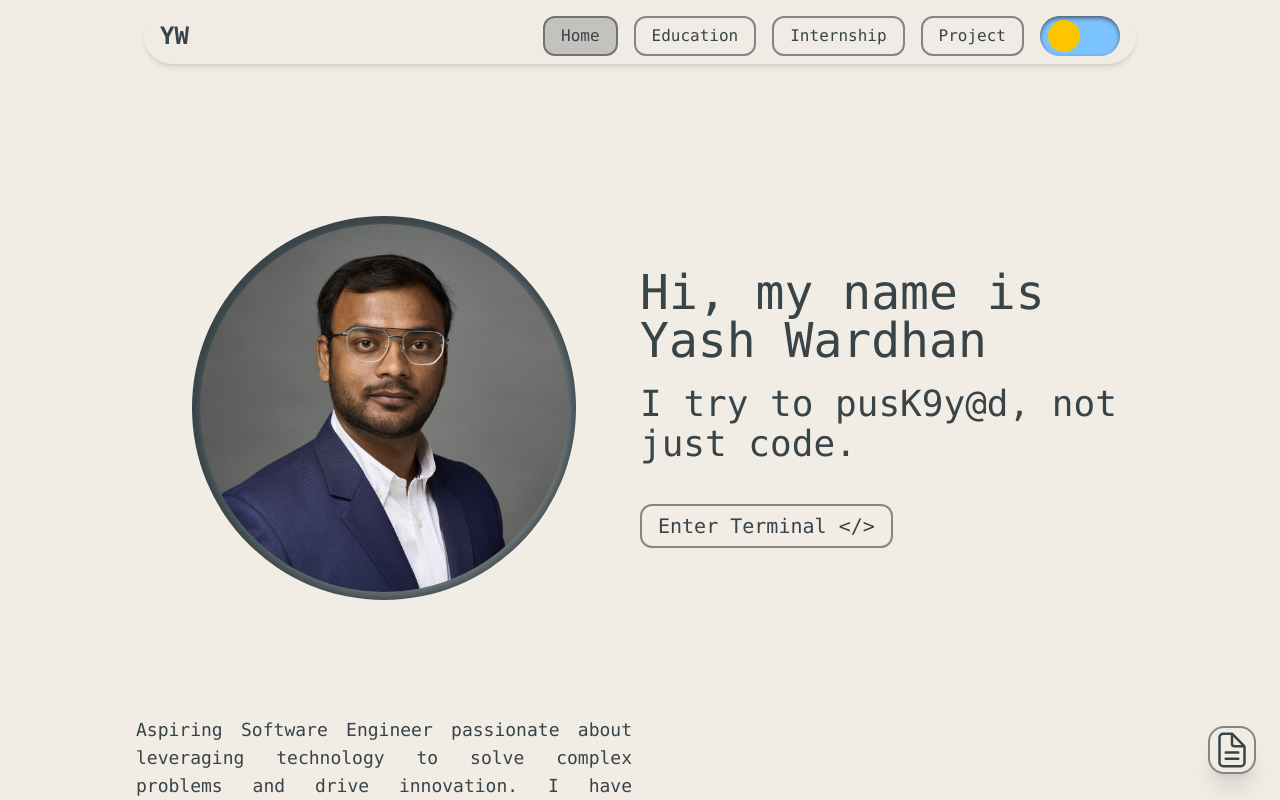
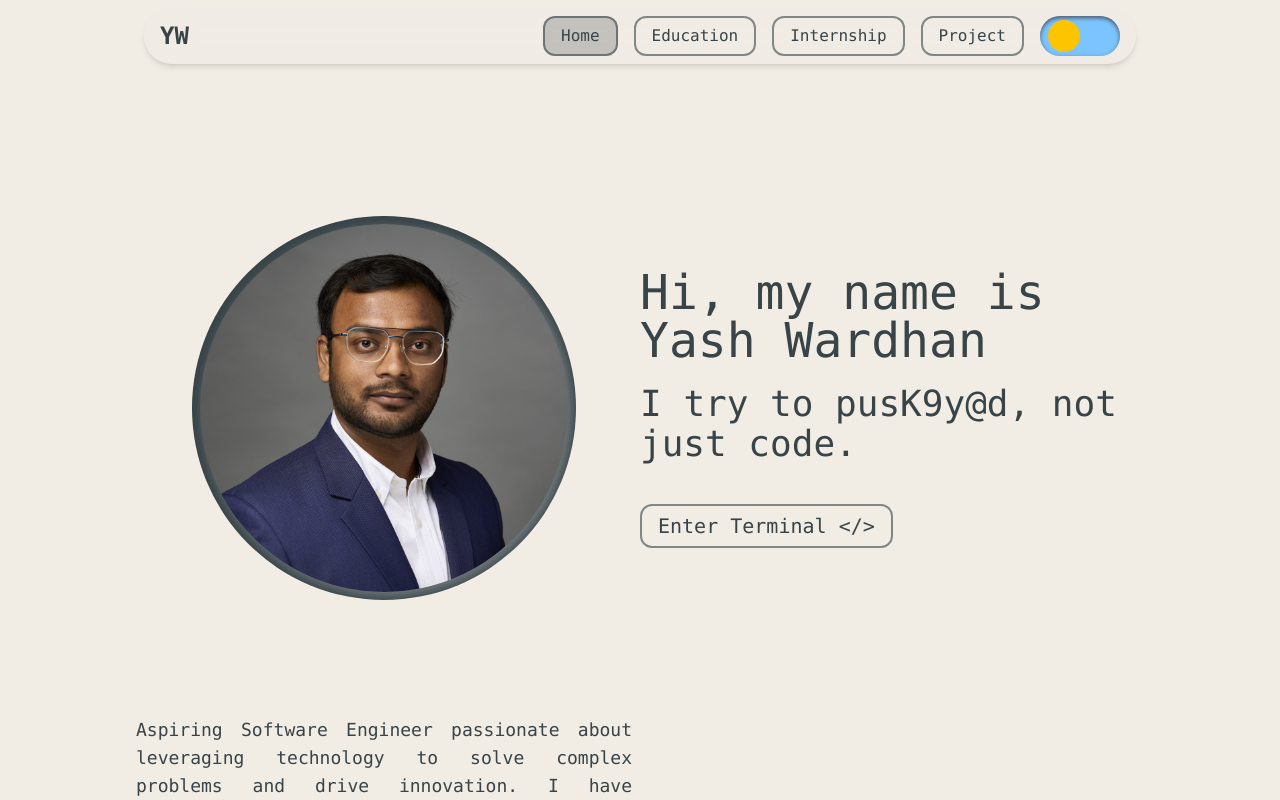
Before and after one commit to yashw22/yashw22.github.io, a React (Vite) app: page / in a window 1280 px wide. Built offline with nearby package versions, Linux system fonts and the light colour scheme.

Commit message:
Update Layout.jsx

```diff
--- a/src/Pages/Layout.jsx
+++ b/src/Pages/Layout.jsx
@@ -1,7 +1,7 @@
 import Header from "../header/Header";
 import Cursor from "../components/Cursor";
 import Footer from "../components/Footer";
-import ResumeBtn from "../components/ResumeBtn";
+// import ResumeBtn from "../components/ResumeBtn";
 
 import NotFoundPage from "./NotFoundPage";
 import HeroPage from "./HeroPage";
@@ -73,7 +73,7 @@ export default function Layout() {
         className="fixed w-full h-full overflow-x-hidden bg-light-bg dark:bg-dark-bg text-light-text dark:text-dark-text theme-anim cursor-none font-mono"
       >
         <Header />
-        <ResumeBtn />
+        {/* <ResumeBtn /> */}
         <AnimatePresence mode="wait">
           <motion.div key={currentPage} {...pageVariants}>
             {renderPage()}
```
